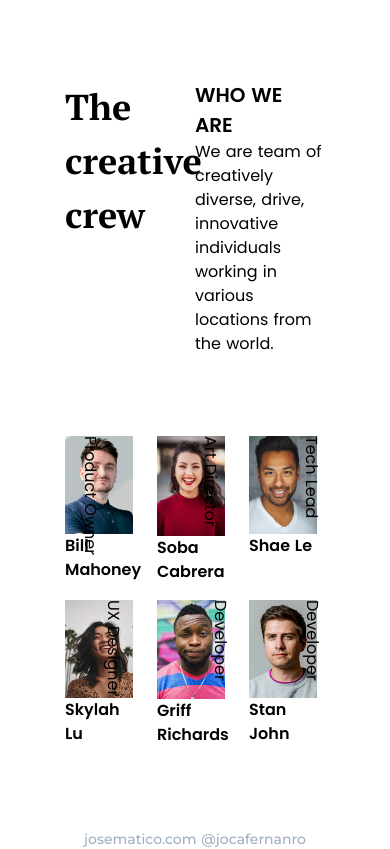
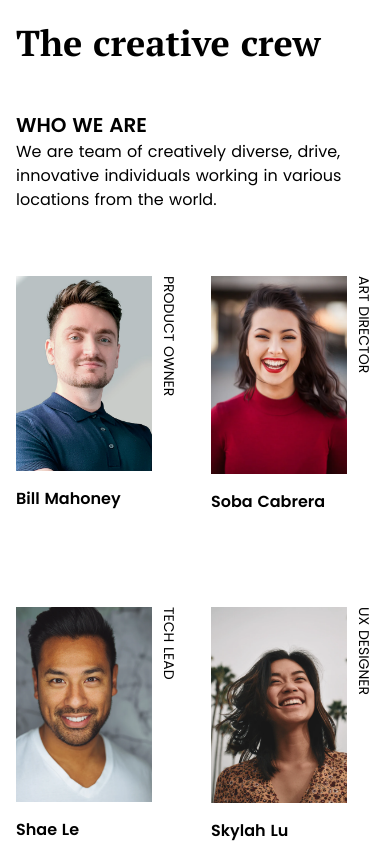
Before and after one commit to jocafernanro/devchallenges-team-page, a Vue app: page / in a window 390 px wide. Shown: the top 849 px of the page. Built offline with nearby package versions, Linux system fonts and the light colour scheme.

Commit message:
responsive added and some refactor

```diff
--- a/src/App.vue
+++ b/src/App.vue
@@ -1,64 +1,22 @@
 <template>
-  <div id="app" class="w-2/3 mx-auto max-w-6xl">
-    <NavbarComponent></NavbarComponent>
-    <div class="grid grid-cols-3 grid-rows-2 gap-4">
-      <MemberComponent
-        v-for="(member, index) in members"
-        :key="index"
-        :member="member"
-      ></MemberComponent>
-    </div>
-    <FooterComponent></FooterComponent>
+  <div id="app" class="md:w-2/3 px-4 md:px-0 mx-auto max-w-6xl">
+    <BaseNavbar></BaseNavbar>
+    <BaseMembers></BaseMembers>
+    <BaseFooter></BaseFooter>
   </div>
 </template>
 
 <script>
-import MemberComponent from "@/components/MemberComponent.vue";
-import NavbarComponent from "@/components/NavbarComponent.vue";
-import FooterComponent from "@/components/FooterComponent.vue";
+import BaseMembers from "@/components/base/BaseMembers.vue";
+import BaseNavbar from "@/components/base/BaseNavbar.vue";
+import BaseFooter from "@/components/base/BaseFooter.vue";
 
 export default {
   name: "App",
   components: {
-    MemberComponent,
-    NavbarComponent,
-    FooterComponent,
-  },
-  data: function() {
-    return {
-      members: [
-        {
-          name: "Bill Mahoney",
-          role: "Product Owner",
-          img: "/img/member1.png",
-        },
-        {
-          name: "Soba Cabrera",
-          role: "Art Director",
-          img: "/img/member2.png",
-        },
-        {
-          name: "Shae Le",
-          role: "Tech Lead",
-          img: "/img/member3.png",
-        },
-        {
-          name: "Skylah Lu",
-          role: "UX Designer",
-          img: "/img/member4.png",
-        },
-        {
-          name: "Griff Richards",
-          role: "Developer",
-          img: "/img/member5.png",
-        },
-        {
-          name: "Stan John",
-          role: "Developer",
-          img: "/img/member6.png",
-        },
-      ],
-    };
+    BaseMembers,
+    BaseNavbar,
+    BaseFooter,
   },
 };
 </script>
--- a/src/components/MemberComponent.vue
+++ b/src/components/MemberComponent.vue
@@ -1,8 +1,12 @@
 <template>
-  <div class="relative">
-    <img class="w-9/10" alt="Vue logo" :src="member.img" />
+  <div :class="['relative', `${member.margin}-16`]">
+    <img
+      class="w-5/6 md:w-5/6 xl:w-9/10 mb-4 "
+      alt="Vue logo"
+      :src="member.img"
+    />
     <span
-      class="caption absolute top-0 right-0 -mr-20 origin-top-left transform rotate-90"
+      class="absolute top-0 left-100 transform origin-top-left rotate-90 whitespace-no-wrap uppercase text-sm"
       >{{ member.role }}</span
     >
     <span class="font-bold">{{ member.name }}</span>
@@ -18,8 +22,4 @@ export default {
 // inline-block align-top -ml-20 origin-top-right transform rotate-90 uppercase
 </script>
 
-<style scoped>
-.caption {
-  /* top: 25%; */
-}
-</style>
+<style scoped></style>
--- a/src/components/NavbarComponent.vue
+++ /dev/null
@@ -1,22 +0,0 @@
-<template>
-  <nav class="flex flex-row my-20">
-    <h1 class="page-title w-1/2 font-bold text-4xl">The creative crew</h1>
-    <div class="w-1/2">
-      <h6 class="font-bold text-xl uppercase">Who we are</h6>
-      <p>
-        We are team of creatively diverse, drive, innovative individuals working
-        in various locations from the world.
-      </p>
-    </div>
-  </nav>
-</template>
-
-<script>
-export default {};
-</script>
-
-<style scoped>
-.page-title {
-  font-family: var(--global-secundary-font-family);
-}
-</style>
--- /dev/null
+++ b/src/components/base/BaseMembers.vue
@@ -0,0 +1,70 @@
+<template>
+  <div
+    class="grid md:grid-cols-3 grid-cols-2 grid-rows-2 md:gap-10 lg:gap-16 gap-8"
+  >
+    <MemberComponent
+      v-for="(member, index) of members"
+      :key="index"
+      :member="member"
+    ></MemberComponent>
+  </div>
+</template>
+
+<script>
+import MemberComponent from "@/components/MemberComponent.vue";
+
+export default {
+  components: {
+    MemberComponent,
+  },
+  data: function() {
+    return {
+      members: [
+        {
+          name: "Bill Mahoney",
+          role: "Product Owner",
+          img: "/img/member1.png",
+          margin: "mb",
+        },
+        {
+          name: "Soba Cabrera",
+          role: "Art Director",
+          img: "/img/member2.png",
+          margin: "mt",
+        },
+        {
+          name: "Shae Le",
+          role: "Tech Lead",
+          img: "/img/member3.png",
+          margin: "mb",
+        },
+        {
+          name: "Skylah Lu",
+          role: "UX Designer",
+          img: "/img/member4.png",
+          margin: "mb",
+        },
+        {
+          name: "Griff Richards",
+          role: "Developer",
+          img: "/img/member5.png",
+          margin: "mt",
+        },
+        {
+          name: "Stan John",
+          role: "Developer",
+          img: "/img/member6.png",
+          margin: "mb",
+        },
+      ],
+    };
+  },
+  methods: {
+    getMember(memberName) {
+      return Object.assign(this.members[memberName], { name: memberName });
+    },
+  },
+};
+</script>
+
+<style></style>
--- /dev/null
+++ b/src/components/base/BaseNavbar.vue
@@ -0,0 +1,28 @@
+<template>
+  <nav class="md:flex md:flex-row mb-16 md:my-20">
+    <h1
+      class="page-title mt-4 mb-10 md:m-0 md:w-1/2 font-bold  text-4xl md:text-2xl lg:text-4xl"
+    >
+      The creative crew
+    </h1>
+    <div class="md:w-1/2">
+      <h6 class="font-bold text-xl md:text-lg lg:text-xl uppercase">
+        Who we are
+      </h6>
+      <p class="text-base md:text-md lg:text-base">
+        We are team of creatively diverse, drive, innovative individuals working
+        in various locations from the world.
+      </p>
+    </div>
+  </nav>
+</template>
+
+<script>
+export default {};
+</script>
+
+<style scoped>
+.page-title {
+  font-family: var(--global-secundary-font-family);
+}
+</style>
--- a/tailwind.js
+++ b/tailwind.js
@@ -4,7 +4,7 @@ module.exports = {
     extend: {
       inset: {
         "0": 0,
-        "25": "25%",
+        "100": "100%",
       },
       width: {
         "9/10": "90%",
```
Also changed, not shown: src/components/base/BaseFooter.vue (renamed from src/components/FooterComponent.vue).
